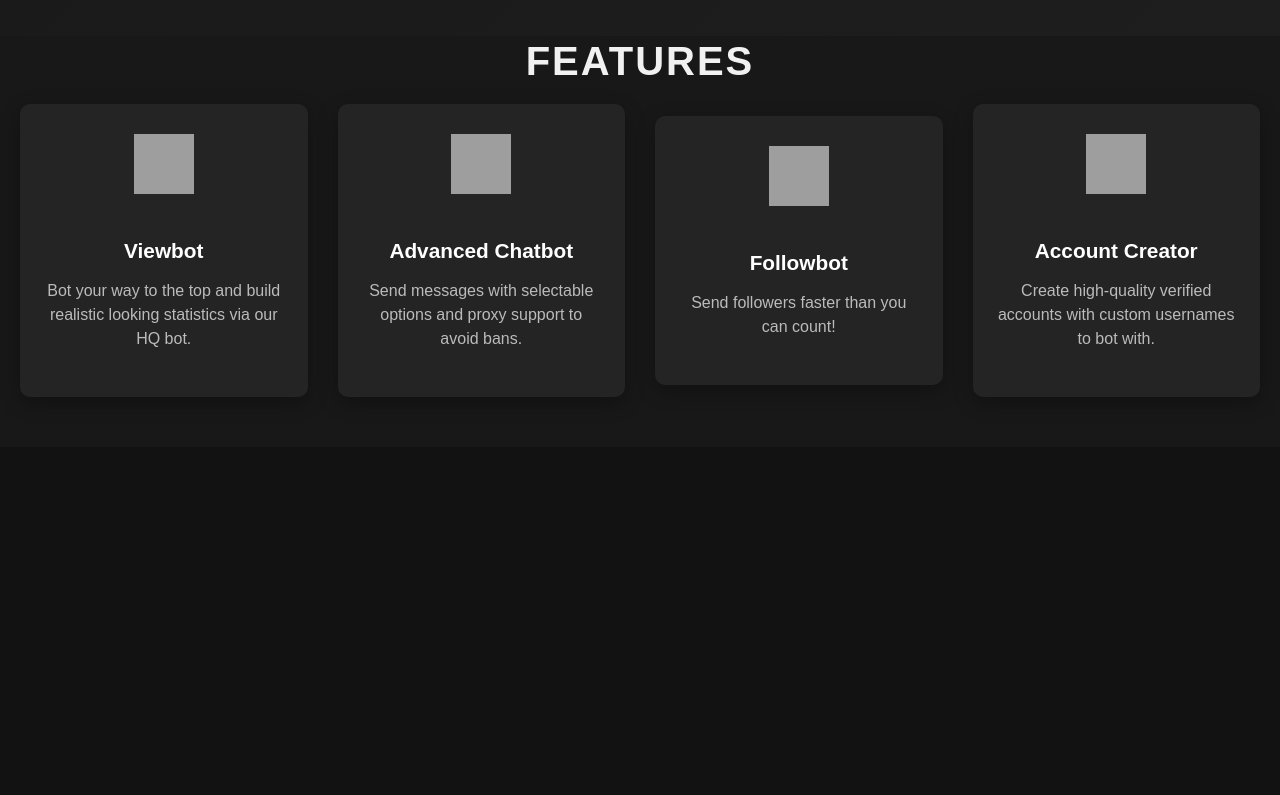
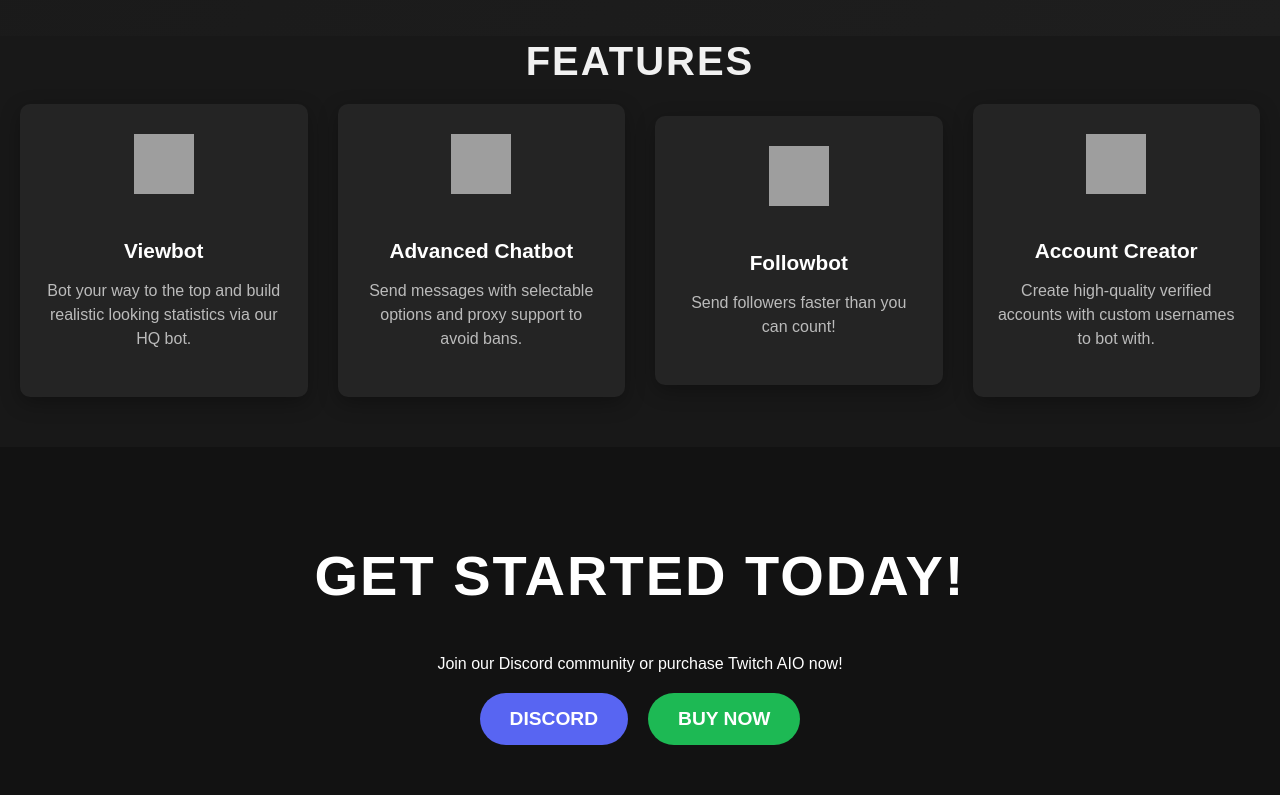
Before and after one commit to Transactic/shitty-ass-website, a plain HTML site: page index.html in a window 1280 px wide. Shown: the part 764-1559 px from the top of the page. Before the commit the page ends 1211 px from the top, so only its background shows below. Drawn offline with Linux system fonts and the light colour scheme; grey boxes are pictures that could not be loaded.

Commit message:
Update index.html

```diff
--- a/index.html
+++ b/index.html
@@ -71,7 +71,6 @@
             }
         }
 
-        /* Features Section */
         .features-section {
             padding: 50px 20px;
             background: #181818;
@@ -128,6 +127,46 @@
             line-height: 1.5;
         }
 
+        .cta-section {
+            padding: 50px 20px;
+            text-align: center;
+            background: #121212;
+        }
+
+        .cta-buttons {
+            display: flex;
+            justify-content: center;
+            gap: 20px;
+            margin-top: 20px;
+        }
+
+        .cta-button {
+            padding: 15px 30px;
+            font-size: 1.2rem;
+            font-weight: bold;
+            text-transform: uppercase;
+            color: white;
+            background: #1DB954;
+            border: none;
+            border-radius: 30px;
+            cursor: pointer;
+            text-decoration: none;
+            transition: background 0.3s ease, transform 0.2s ease;
+        }
+
+        .cta-button:hover {
+            background: #1aa34a;
+            transform: translateY(-5px);
+        }
+
+        .cta-button.discord {
+            background: #5865F2;
+        }
+
+        .cta-button.discord:hover {
+            background: #4752c4;
+        }
+
         @media (max-width: 600px) {
             .home-title {
                 flex-direction: column;
@@ -144,6 +183,14 @@
 
             .features-grid {
                 grid-template-columns: 1fr;
+            }
+
+            .cta-buttons {
+                flex-direction: column;
+            }
+
+            .cta-button {
+                width: 100%;
             }
         }
     </style>
@@ -189,5 +236,14 @@
         </div>
     </section>
 
+    <section class="cta-section">
+        <h1>Get Started Today!</h1>
+        <p>Join our Discord community or purchase Twitch AIO now!</p>
+        <div class="cta-buttons">
+            <a href="https://discord.gg/skyfollows" class="cta-button discord">Discord</a>
+            <a href="https://twitchaio.mysellauth.com/product/twitch-aio" class="cta-button">Buy Now</a>
+        </div>
+    </section>
+
 </body>
 </html>
```
